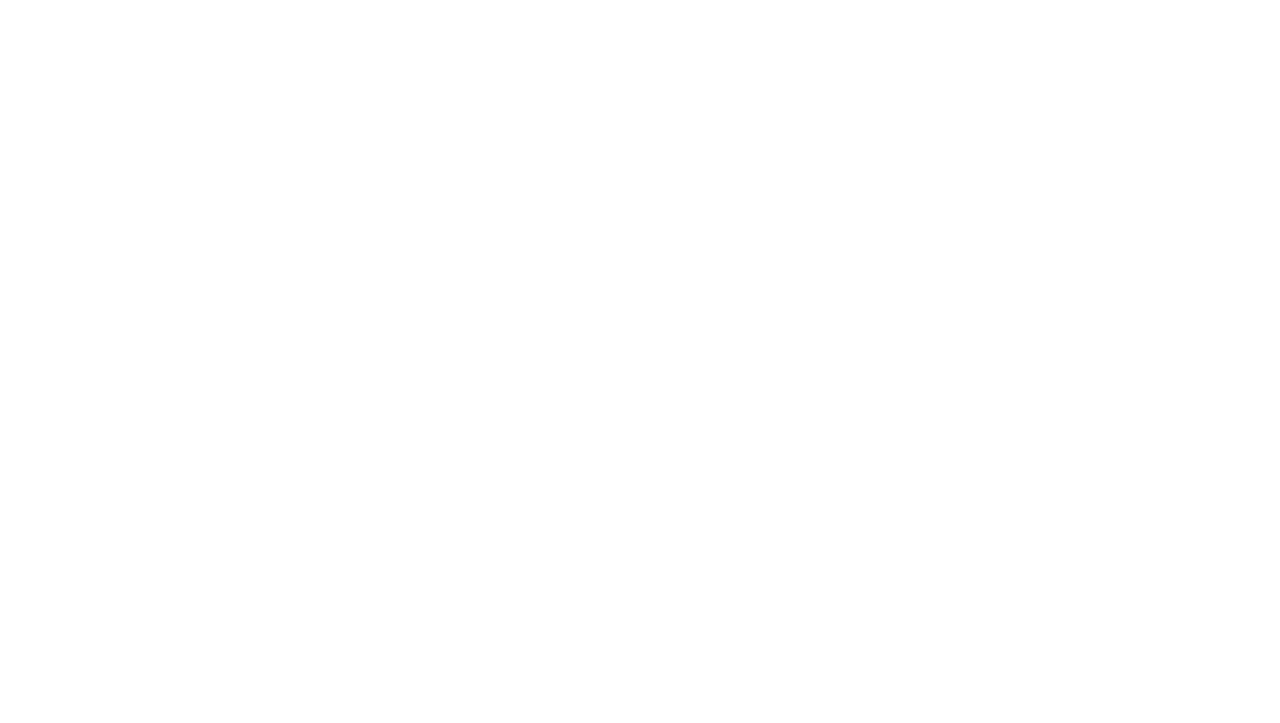
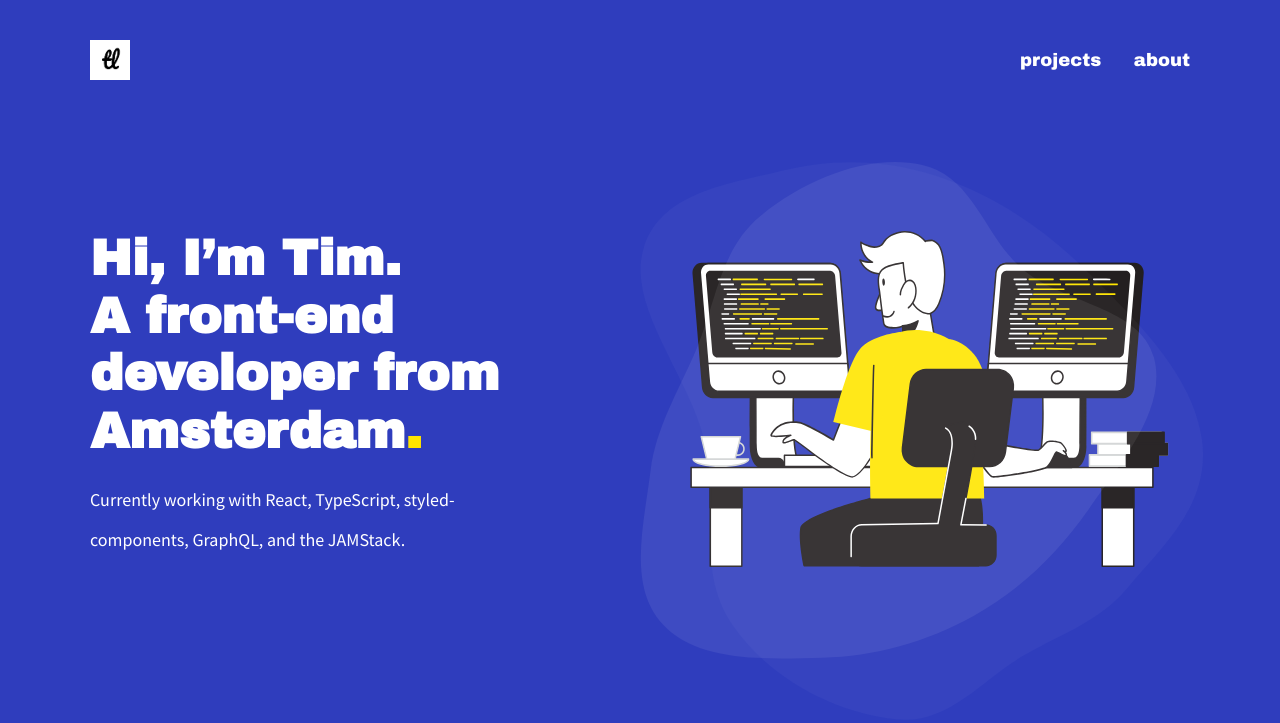
Before and after one commit to tlorent/portfolio-v3, a Gatsby site: page / in a window 1280 px wide. Built offline with nearby package versions, Linux system fonts and the light colour scheme; Gatsby itself is replaced by a stand-in of ours.

Commit message:
feat: Add Homepage.

```diff
--- /dev/null
+++ b/src/components/Body.tsx
@@ -0,0 +1,17 @@
+import React, { FC, HTMLAttributes } from 'react';
+import styled from 'styled-components';
+
+const Body: FC<HTMLAttributes<HTMLParagraphElement>> = ({
+    children,
+    ...props
+}) => <Inner {...props}>{children}</Inner>;
+
+const Inner = styled.p`
+    font-family: 'Source Sans Pro', sans-serif;
+    font-size: 18px;
+    color: ${({ theme }) => theme.colors.white};
+    font-weight: 400;
+    line-height: ${({ theme }) => theme.lineHeights.regular};
+`;
+
+export default Body;
--- /dev/null
+++ b/src/components/Heading.tsx
@@ -0,0 +1,15 @@
+import React, { FC, HTMLAttributes } from 'react';
+import styled from 'styled-components';
+
+const Heading: FC<HTMLAttributes<HTMLHeadingElement>> = ({ children }) => (
+    <Inner>{children}</Inner>
+);
+
+const Inner = styled.h1`
+    font-family: 'Archivo Black', sans-serif;
+    font-size: 50px;
+    color: ${({ theme }) => theme.colors.white};
+    margin: 0;
+`;
+
+export default Heading;
--- /dev/null
+++ b/src/components/Layout.tsx
@@ -0,0 +1,36 @@
+import React, { FC } from 'react';
+import styled, { ThemeProvider } from 'styled-components';
+import theme from '../constants/theme';
+import GlobalStyle from '../globalStyling';
+import Menu from './Menu';
+import SEO from './SEO';
+
+const Layout: FC = ({ children }) => {
+    return (
+        <>
+            <SEO />
+            <GlobalStyle />
+            <ThemeProvider theme={theme}>
+                <Container>
+                    <Menu />
+                    {children}
+                </Container>
+            </ThemeProvider>
+        </>
+    );
+};
+
+const Container = styled.div`
+    background-color: ${({ theme }) => theme.colors.main};
+    padding: 40px;
+    padding-bottom: 60px;
+    min-width: 100vw;
+    min-height: 100vh;
+    overflow: hidden;
+
+    @media (min-width: ${({ theme }) => theme.mediaQueries.medium}) {
+        padding: 40px 90px;
+    }
+`;
+
+export default Layout;
--- /dev/null
+++ b/src/components/Menu.tsx
@@ -0,0 +1,83 @@
+import { Link } from 'gatsby';
+import React, { FC } from 'react';
+import styled from 'styled-components';
+import Body from './Body';
+
+const Menu: FC = () => (
+    <Navigation>
+        <NavItems>
+            <Logo src="logo.png" />
+            <NavLinks>
+                <Link to="/projects">
+                    <Body>projects</Body>
+                </Link>
+                <Link to="/about">
+                    <Body>about</Body>
+                </Link>
+            </NavLinks>
+        </NavItems>
+    </Navigation>
+);
+
+const Navigation = styled.nav`
+    height: 50px;
+    margin-bottom: 80px;
+    background-color: ${({ theme }) => theme.colors.main};
+
+    @media (min-width: ${({ theme }) => theme.mediaQueries.large}) {
+        margin-bottom: 140px;
+    }
+`;
+
+const NavItems = styled.ul`
+    display: flex;
+    justify-content: space-between;
+    align-items: center;
+`;
+
+const Logo = styled.img`
+    width: 30px;
+    height: 30px;
+    transition: transform 0.3s ease;
+    cursor: pointer;
+
+    :hover {
+        transform: scale(1.1);
+    }
+
+    @media (min-width: ${({ theme }) => theme.mediaQueries.large}) {
+        width: 40px;
+        height: 40px;
+    }
+`;
+
+const NavLinks = styled.div`
+    display: flex;
+    min-width: 170px;
+    justify-content: space-between;
+    align-items: center;
+
+    p {
+        font-family: 'Archivo Black', sans-serif;
+        position: relative;
+        transition: all 0.3s ease;
+
+        &:hover {
+            &:before {
+                width: 100%;
+            }
+        }
+
+        &:before {
+            content: '';
+            position: absolute;
+            height: 3px;
+            background-color: ${({ theme }) => theme.colors.yellow};
+            bottom: 0px;
+            width: 0%;
+            transition: width 0.3s ease-out 0s;
+        }
+    }
+`;
+
+export default Menu;
--- /dev/null
+++ b/src/components/SEO.tsx
@@ -0,0 +1,14 @@
+import React, { FC } from 'react';
+import { Helmet } from 'react-helmet';
+
+const SEO: FC = () => (
+    <Helmet>
+        <link rel="preconnect" href="https://fonts.gstatic.com" />
+        <link
+            href="https://fonts.googleapis.com/css2?family=Archivo+Black&family=Source+Sans+Pro:wght@300;400;700&display=swap"
+            rel="stylesheet"
+        />
+    </Helmet>
+);
+
+export default SEO;
--- /dev/null
+++ b/src/constants/theme.ts
@@ -0,0 +1,27 @@
+const theme = {
+    colors: {
+        main: '#2F3DBD',
+        main1: '#3543BF',
+        yellow: '#FFE500',
+        white: '#FFF',
+        greyish: '#E5E5E5',
+    },
+    fontSizes: {
+        regular: '24px',
+        large: '36px',
+        huge: '72px',
+    },
+    lineHeights: {
+        regular: '40px',
+        large: '78px',
+        huge: '80px',
+    },
+    mediaQueries: {
+        small: '576px',
+        medium: '768px',
+        large: '992px',
+        xl: '1280px',
+    },
+};
+
+export default theme;
--- /dev/null
+++ b/src/globalStyling.ts
@@ -0,0 +1,30 @@
+import { createGlobalStyle } from 'styled-components';
+import { normalize } from 'styled-normalize';
+
+const GlobalStyle = createGlobalStyle`
+    ${normalize}
+
+    html {
+        height: 100%;
+        box-sizing: border-box;
+    }
+
+    *,
+    *::before,
+    *::after {
+        box-sizing: inherit;
+        padding: 0;
+        margin: 0;
+    }
+
+    a {
+        text-decoration: none;
+        color: currentColor;
+    }
+
+    p {
+        margin: 0;
+    }
+`;
+
+export default GlobalStyle;
--- a/src/pages/index.tsx
+++ b/src/pages/index.tsx
@@ -1,5 +1,116 @@
 import React, { FC } from 'react';
+import styled from 'styled-components';
+import Body from '../components/Body';
+import Heading from '../components/Heading';
+import Layout from '../components/Layout';
+import { motion, AnimatePresence } from 'framer-motion';
 
-const Home: FC = () => <div />;
+const animation = {
+    initial: { opacity: 0 },
+    animate: { opacity: 1 },
+    exit: { opacity: 0 },
+    transition: { duration: 1.5 },
+};
+
+const animationTwo = {
+    initial: { x: 300 },
+    animate: { x: 0 },
+    exit: { x: -300 },
+    transition: { duration: 1.5 },
+};
+
+const Home: FC = () => (
+    <Layout>
+        <AnimatePresence>
+            <motion.div {...animation}>
+                <Container>
+                    <Content>
+                        <Heading>
+                            Hi, I’m Tim.
+                            <br />A front-end developer from Amsterdam
+                            <Dot>.</Dot>
+                        </Heading>
+                        <Body style={{ marginTop: '20px', maxWidth: '400px' }}>
+                            Currently working with React, TypeScript,
+                            styled-components, GraphQL, and the JAMStack.
+                        </Body>
+                    </Content>
+                    <motion.div {...animationTwo}>
+                        <Illustrations>
+                            <Illustration
+                                src="coding.svg"
+                                alt="Illustration of a person writing code"
+                            />
+                            <Blob
+                                src="blob1.svg"
+                                alt="Illustration of a person writing code"
+                            />
+                            <Blob
+                                src="blob2.svg"
+                                alt="Illustration of a person writing code"
+                            />
+                        </Illustrations>
+                    </motion.div>
+                </Container>
+            </motion.div>
+        </AnimatePresence>
+    </Layout>
+);
+
+const Container = styled.div`
+    display: flex;
+    position: relative;
+    flex-direction: column;
+    align-items: flex-start;
+
+    @media (min-width: ${({ theme }) => theme.mediaQueries.large}) {
+        flex-direction: row;
+    }
+`;
+
+const Content = styled.div`
+    margin-bottom: 100px;
+
+    @media (min-width: ${({ theme }) => theme.mediaQueries.large}) {
+        width: 50%;
+    }
+`;
+
+const Dot = styled.span`
+    color: ${({ theme }) => theme.colors.yellow};
+`;
+
+const Illustration = styled.img`
+    max-width: 250px;
+
+    @media (min-width: ${({ theme }) => theme.mediaQueries.medium}) {
+        max-width: 350px;
+    }
+
+    @media (min-width: ${({ theme }) => theme.mediaQueries.large}) {
+        max-width: none;
+        margin-left: 50px;
+    }
+`;
+
+const Blob = styled.img`
+    position: absolute;
+    left: 0;
+    top: -20%;
+    max-width: 250px;
+
+    @media (min-width: ${({ theme }) => theme.mediaQueries.medium}) {
+        max-width: 350px;
+    }
+
+    @media (min-width: ${({ theme }) => theme.mediaQueries.large}) {
+        max-width: none;
+    }
+`;
+
+const Illustrations = styled.div`
+    position: relative;
+    display: flex;
+`;
 
 export default Home;
```
Also changed, not shown: gatsby-config.js (+4 -4 lines), package.json (+5 -2 lines), src/components/Grid.tsx (added, +18 -0 lines), static/blob1.svg (added), static/blob2.svg (added), static/coding.svg (added), static/logo.png (added), tsconfig.json (indentation only), 1 other file.
